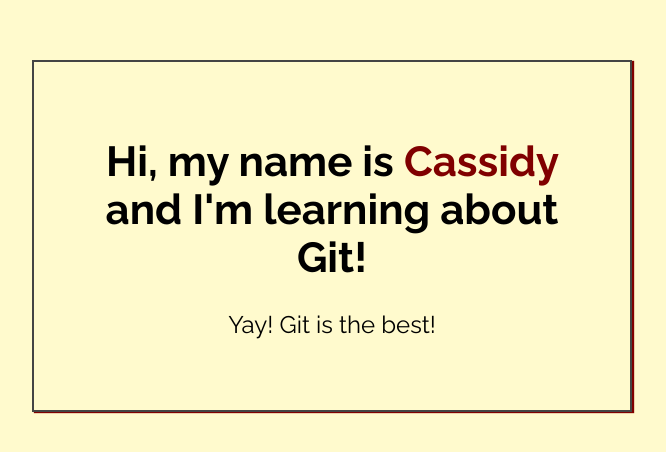
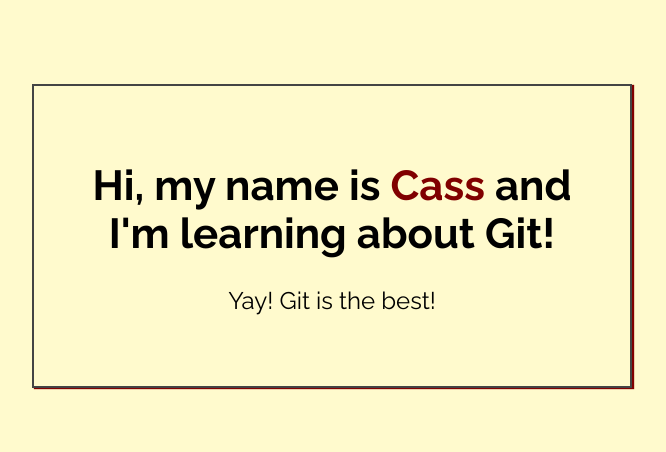
Before and after one commit to cassidyhull99/my-first-repo, a plain HTML site: page index.html in a window 1280 px wide. Shown: the part 164-616 px from the top of the page, without its empty margins (308-974 px from the left). Drawn offline with Linux system fonts and the light colour scheme.

Commit message:
Added name to index.html

```diff
--- a/index.html
+++ b/index.html
@@ -14,7 +14,7 @@
 <body>
 
     <div class="greeting">
-        <h1>Hi, my name is <span class="highlight">Cassidy</span> and I'm learning about Git! </h1>
+        <h1>Hi, my name is <span class="highlight">Cass</span> and I'm learning about Git! </h1>
 
         <p>Yay! Git is the best!</p>
     </div>
```
